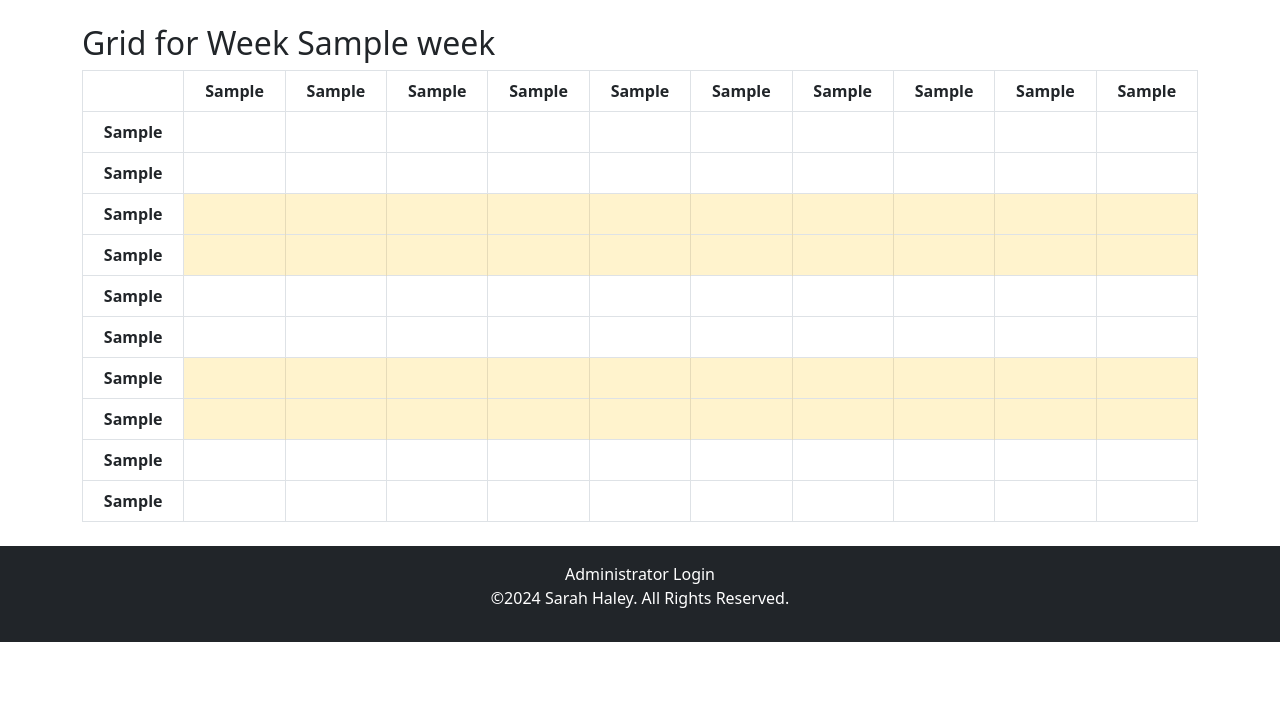
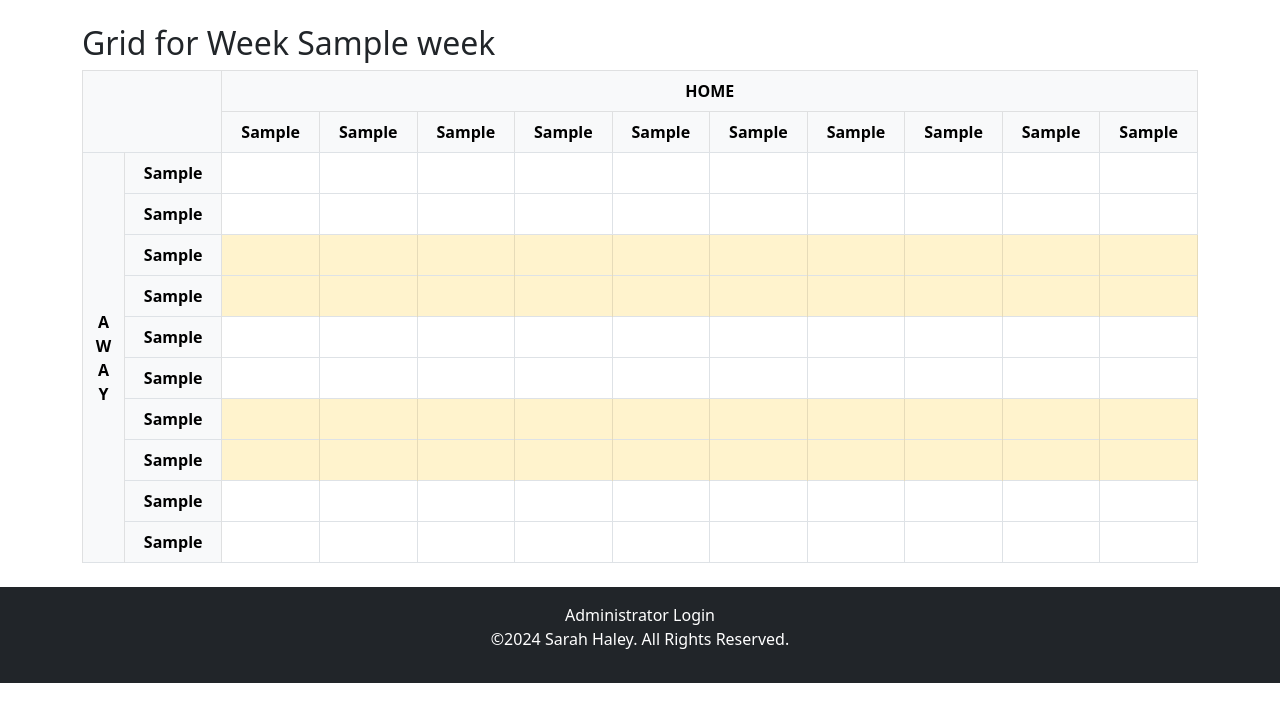
Before and after one commit to sarahjeanhaley/giantsfootballsquares, a Flask app: template templates/view_week.html in a window 1280 px wide. Shown: the part 88-800 px from the top of the page. Run offline with Flask 3, Linux system fonts and the light colour scheme; the template is opened without the code that fills it: most values are stand-ins (such as "Sample title", 1, 10 or a date in 2020); lists and menus that the app fills with data are empty; some libraries are stand-ins or nearby versions.

Commit message:
Update view_week.html

```diff
--- a/templates/view_week.html
+++ b/templates/view_week.html
@@ -17,13 +17,14 @@
 
         <table class="table table-bordered table-hover text-center">
             <thead>
+                <tr class="table-light"><th  class="table-light" colspan="2" rowspan="2"></th><th colspan="11">HOME</th></tr>
                 <tr>
-                    <th></th><!-- Top-left empty cell -->
+                    <!-- Top-left empty cell -->
                         {% for col in range(1, 11) %}
                             {% if x_axis[col-1] == week_data[0] %}
                                 <th class="table-success">
                             {% else %}
-                                <th>
+                                <th class="table-light">
                             {% endif %}
                                 {% if x_axis[col-1] == week_data[0] %}
                                     <span class="text-success">
@@ -38,11 +39,15 @@
             </thead>
             <tbody>
                 {% for row in range(1, 11) %}
+                {% if row == 1 %}
+                    <!-- Add the 'AWAY' column on the first row only and make it span 11 rows -->
+                    <th rowspan="11" class="table-light align-middle">A<br>W<br>A<br>Y</th>
+                {% endif %}
                     <tr>
                         {% if y_axis[row-1] == week_data[1] %}
                             <th class="table-success">
                         {% else %}
-                            <th>
+                            <th class="table-light">
                         {% endif %}
 
                             {% if y_axis[row-1] == week_data[1] %}
```
